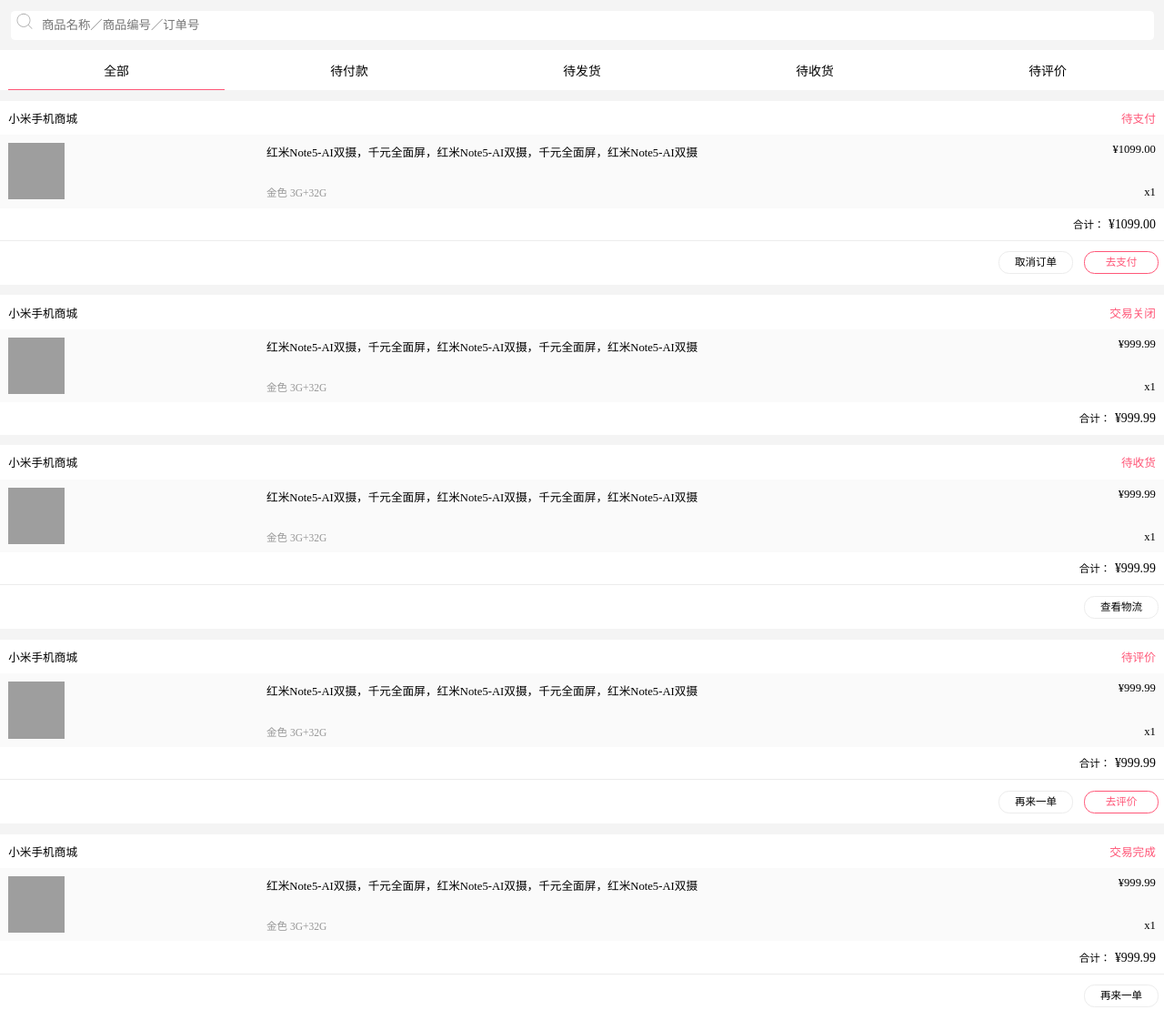
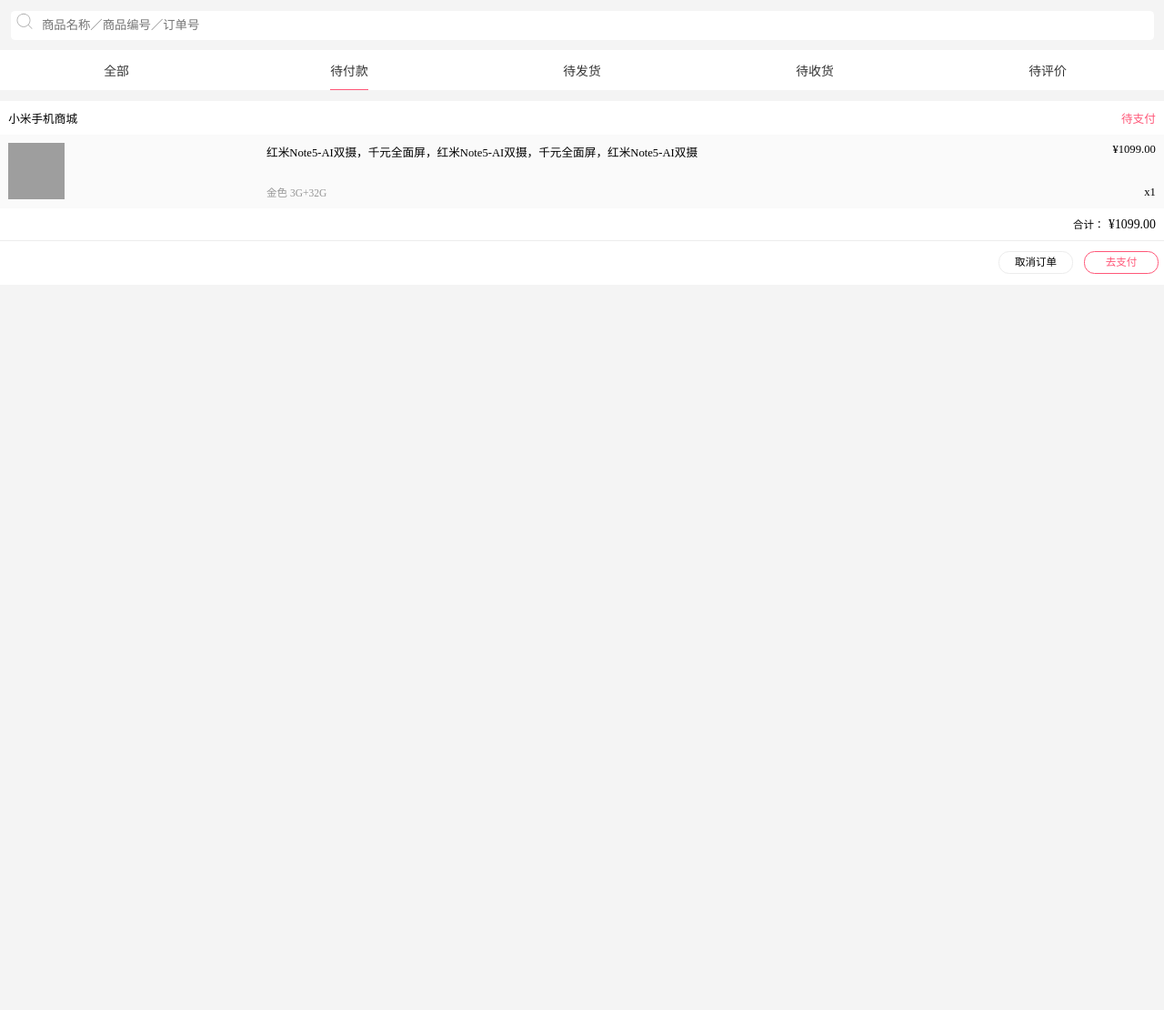
Before and after one commit to nixgnahz/react-mall, a React app: page /orders/1 in a window 1280 px wide. Shown: the whole page at 91% size. After the commit the page ends 800 px from the top, so only its background shows below. Built offline with nearby package versions, Linux system fonts and the light colour scheme; grey boxes are pictures that could not be loaded.

Commit message:
增加部分路由信息

```diff
--- a/src/components/App.js
+++ b/src/components/App.js
@@ -8,6 +8,7 @@
 import Personal from './Personal/index'
 import Orders from './Orders/index'
 import Address from './Address/index'
+import GoodsDetail from './GoodsDetail/index'
 
 class App extends React.Component {
   render () {
@@ -18,9 +19,10 @@
           <Route path='/home' component={Home}/>
           <Route path='/cart' component={Cart}/>
           <Route path='/person' component={Personal}/>
-          <Route path='/orders' component={Orders}/>
+          <Route path='/orders/:id' component={Orders}/>
           <Route path='/address' component={Address}/>
           <Route path='/search' component={Search}/>
+          <Route path='/detail/:id' component={GoodsDetail}/>
         </div>
       </Router>
     )
--- a/src/components/Cart/Action.js
+++ b/src/components/Cart/Action.js
@@ -12,7 +12,7 @@
           <span>全选</span>
         </p>
         <p className="cart-foot-total">合计<span>¥{total}</span></p>
-        <div className="cart-foot-action">
+        <div className={'cart-foot-action' + (!Number(total) ? ' disabled' : '')}>
           <p>去结算</p>
           <span></span>
         </div>
--- a/src/components/Cart/index.scss
+++ b/src/components/Cart/index.scss
@@ -39,6 +39,9 @@
       font-size: 0.65rem;
       @include flex-row-center;
       line-height: 2rem;
+      &.disabled {
+        background-color: #adadad;
+      }
       span {
         @include right-triangle(#ffffff, 6px, 5px);
         margin-left: 0.25rem;
--- a/src/components/Home/List.js
+++ b/src/components/Home/List.js
@@ -1,4 +1,6 @@
 import React from 'react'
+
+import {withRouter} from 'react-router-dom'
 
 const list = [
   {
@@ -46,11 +48,20 @@
 ]
 
 class List extends React.Component {
+  constructor(props) {
+    super(props)
+    this.showGoodsDetail = this.showGoodsDetail.bind(this)
+  }
+
+  showGoodsDetail (id) {
+    this.props.history.push('./detail/' + id)
+  }
+
   render () {
     return (
       <ul className='home-list'>
-        {list.map((item)=>
-          <li key={item.id}>
+        {list.map((item, index)=>
+          <li key={item.id} onClick={()=>this.showGoodsDetail(index)}>
             <div className='home-list-cover' style={{backgroundImage: 'url(' + item.cover + ')'}}></div>
             <p className='home-list-desc'>{item.desc}</p>
             <div className='home-list-info'>
@@ -64,4 +75,4 @@
   }
 }
 
-export default List
+export default withRouter(List)
--- a/src/components/Home/Search.js
+++ b/src/components/Home/Search.js
@@ -11,7 +11,6 @@
           <Icon icon='search' size='small'/>
           <span>请输入商品名称</span>
         </Link>
-        <button>登录</button>
       </div>
     )
   }
--- a/src/components/Home/index.scss
+++ b/src/components/Home/index.scss
@@ -21,20 +21,15 @@
         padding-left: 0.35rem;
       }
     }
-    button {
-      margin-left: 0.45rem;
-      color: #646567;
-      font-size: 0.6rem;
-    }
   }
   &-scroll {
     width: 100%;
     overflow: hidden;
+    background-color: #ffffff;
   }
   &-category {
     overflow: scroll;
     white-space: nowrap;
-    background-color: #ffffff;
     border-bottom: 1px solid $border-color;
     li {
       margin: 0.5rem 0.75rem 0.1rem;
--- a/src/components/Orders/NavBar.js
+++ b/src/components/Orders/NavBar.js
@@ -1,4 +1,5 @@
 import React from 'react'
+import {NavLink} from "react-router-dom"
 
 const menus = [
   {
@@ -30,7 +31,9 @@
       <div className="orders-navbar">
         <ul>
           {menus.map((item, index)=>
-            <li key={item.id} className={index === active ? 'active' : ''} onClick={()=> {change(index)}}>{item.name}</li>
+            <li key={item.id}>
+              <NavLink replace to={'/orders/' + index} exact activeClassName='active'>{item.name}</NavLink>
+            </li>
           )}
         </ul>
       </div>
--- a/src/components/Orders/index.js
+++ b/src/components/Orders/index.js
@@ -136,20 +136,26 @@
 class Orders extends React.Component {
   constructor(props) {
     super(props)
+    let index = Number(this.props.match.params.id)
     this.state = {
-      activeIndex: 0,
-      orderArr: allArr
+      activeIndex: index,
+      orderArr: this.setList(index)
     }
-    this.changeNavBar = this.changeNavBar.bind(this)
-    this.setList = this.setList.bind(this)
   }
 
-  changeNavBar (index) {
-    if(this.state.activeIndex === index) return
+  componentWillReceiveProps (nextPorps) {
+    let index = Number(nextPorps.match.params.id)
     this.setState({
-      activeIndex: index
+      activeIndex: index,
+      orderArr: this.setList(index)
     })
-    this.setList(index)
+  }
+
+  shouldComponentUpdate (nextProps, nextState) {
+    if(nextState.activeIndex === this.state.activeIndex) {
+      return false
+    }
+    return true
   }
 
   setList (index) {
@@ -171,9 +177,7 @@
         arr = allArr
         break
     }
-    this.setState({
-      orderArr: arr
-    })
+    return arr
   }
 
   render () {
--- a/src/components/Orders/index.scss
+++ b/src/components/Orders/index.scss
@@ -27,12 +27,17 @@
       font-size: 0.6rem;
       li {
         @include flex-1;
-        padding: 0.5rem 0px;
-        margin: 0px 0.4rem;
         text-align: center;
-        border-bottom: 1px solid transparent;
-        &.active {
-          border-bottom: 1px solid $red-color;
+        a {
+          color: $dark-gray;
+          display: inline-block;
+          padding: 0.5rem 0px;
+          margin: 0px 0.4rem;
+          text-align: center;
+          border-bottom: 1px solid transparent;
+          &.active {
+            border-bottom: 1px solid $red-color;
+          }
         }
       }
     }
--- a/src/components/Personal/Info.js
+++ b/src/components/Personal/Info.js
@@ -1,4 +1,5 @@
 import React from 'react'
+import {Link} from 'react-router-dom'
 
 import Icon from '../common/Icon'
 
@@ -18,7 +19,9 @@
             <Icon icon='address' size='middle'/>
             <span>我的地址</span>
           </p>
-          <Icon icon='enter' size='smaller'/>
+          <Link to='./address'>
+            <Icon icon='enter' size='smaller'/>
+          </Link>
         </li>
         <li>
           <p>
--- a/src/components/Personal/Orders.js
+++ b/src/components/Personal/Orders.js
@@ -9,27 +9,35 @@
       <div className="personal-order">
         <div className="personal-order-title">
           <span>我的订单</span>
-          <Link to='./orders' className="personal-order-title-enter">
+          <Link to='./orders/0' className="personal-order-title-enter">
             <span>查看全部</span>
             <Icon icon="enter" size="smaller"/>
           </Link>
         </div>
         <ul>
           <li>
+            <Link to='./orders/1'>
               <Icon icon="daifukuan" size='middle'/>
               <span>待付款</span>
+            </Link>
           </li>
           <li>
+            <Link to='./orders/2'>
               <Icon icon="daifahuo" size='middle'/>
               <span>待发货</span>
+            </Link>
           </li>
           <li>
+            <Link to='./orders/3'>
               <Icon icon="nogoods" size='middle'/>
               <span>待收获</span>
+            </Link>
           </li>
           <li>
+            <Link to='./orders/4'>
               <Icon icon="daipingjia" size='middle'/>
               <span>待评价</span>
+            </Link>
           </li>
         </ul>
       </div>
--- a/src/components/Personal/index.scss
+++ b/src/components/Personal/index.scss
@@ -58,11 +58,13 @@
       @include flex-row-between;
       li {
         @include flex-1;
-        @include flex-column-center;
-        color: $dark-gray;
-        span {
-          margin-top: 0.1rem;
-          font-size: 0.5rem;
+        a {
+          @include flex-column-center;
+          color: $dark-gray;
+          span {
+            margin-top: 0.1rem;
+            font-size: 0.5rem;
+          }
         }
       }
     }
```
Lines whose indentation alone changed are shown as unchanged.
